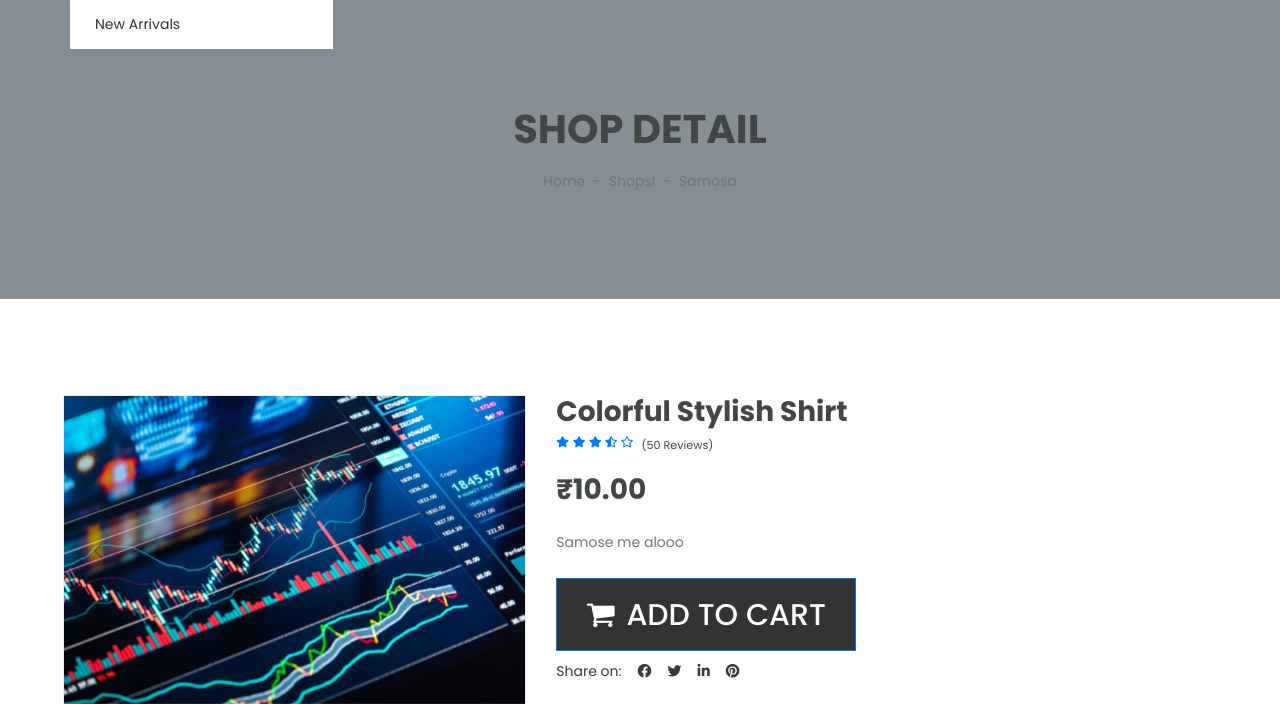
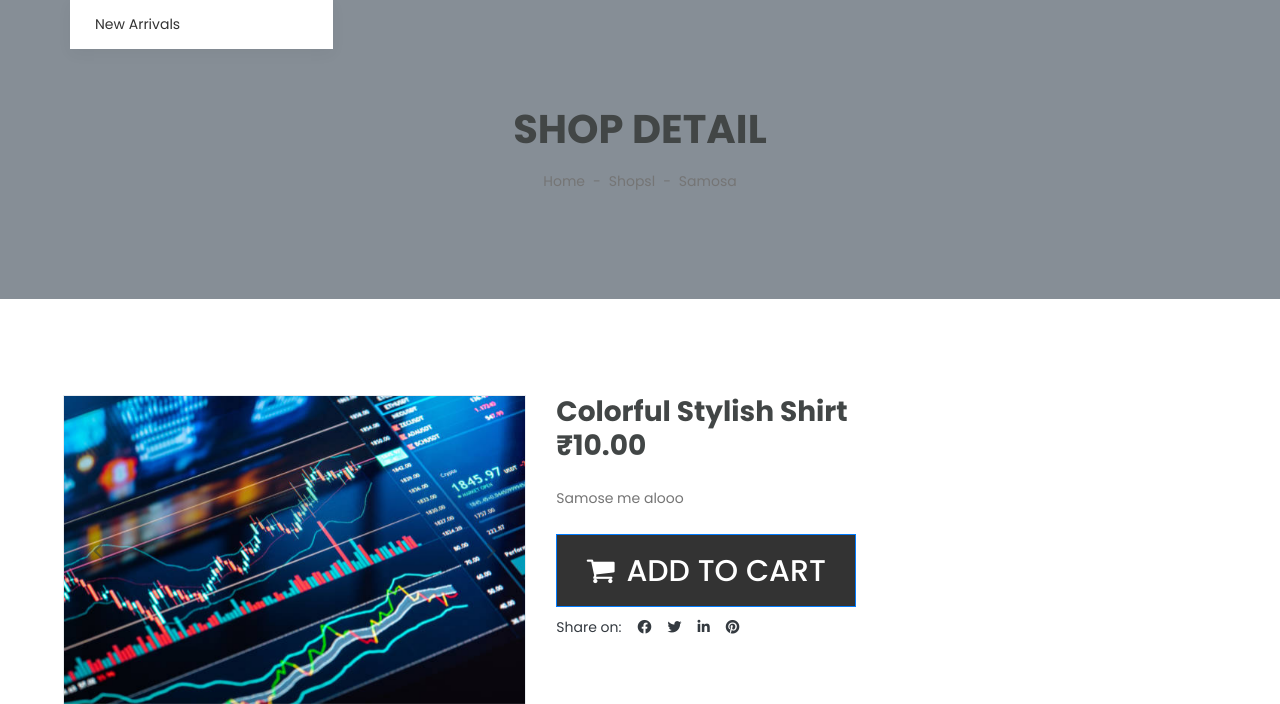
Before and after one commit to AmanRana07/OmniCart, a Django app: page /product/3375d85b-e9fa-4af0-a827-9bbfcee7f080/ in a window 1280 px wide. Shown: the part 235-939 px from the top of the page. Run offline with Django 4.2, Linux system fonts and the light colour scheme; a user stored in the database is signed in; data comes from the database, SQL or seed files in the repository; some libraries are stand-ins or nearby versions.

Commit message:
star rating fixes

```diff
--- a/templates/OmniCart/product/product_detail.html
+++ b/templates/OmniCart/product/product_detail.html
@@ -56,16 +56,7 @@
 
         <div class="col-lg-7 pb-5">
             <h3 class="font-weight-semi-bold">Colorful Stylish Shirt</h3>
-            <div class="d-flex mb-3">
-                <div class="text-primary mr-2">
-                    <small class="fas fa-star"></small>
-                    <small class="fas fa-star"></small>
-                    <small class="fas fa-star"></small>
-                    <small class="fas fa-star-half-alt"></small>
-                    <small class="far fa-star"></small>
-                </div>
-                <small class="pt-1">(50 Reviews)</small>
-            </div>
+
             <h3 class="font-weight-semi-bold mb-4">₹{{ product.unit_price }}</h3>
             <p class="mb-4">{{ product.product_short_description }}</p>
 
```
